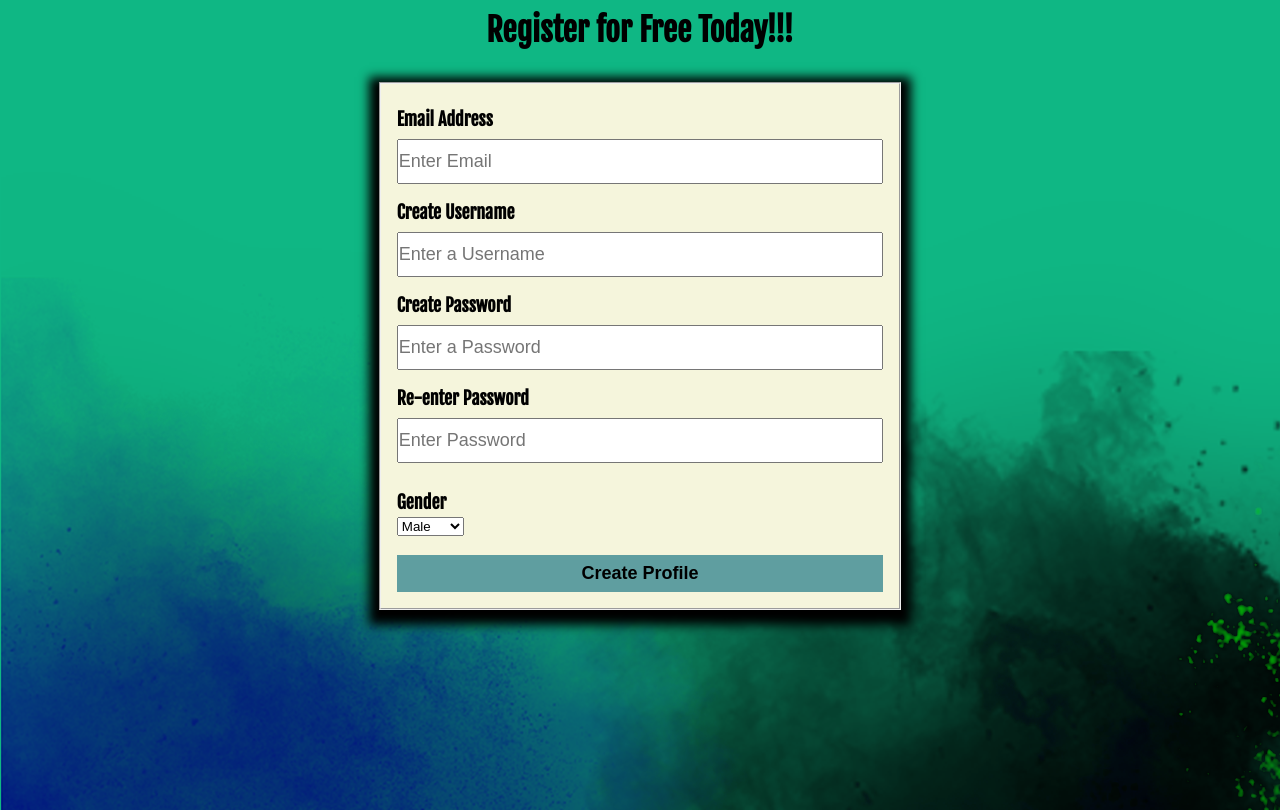
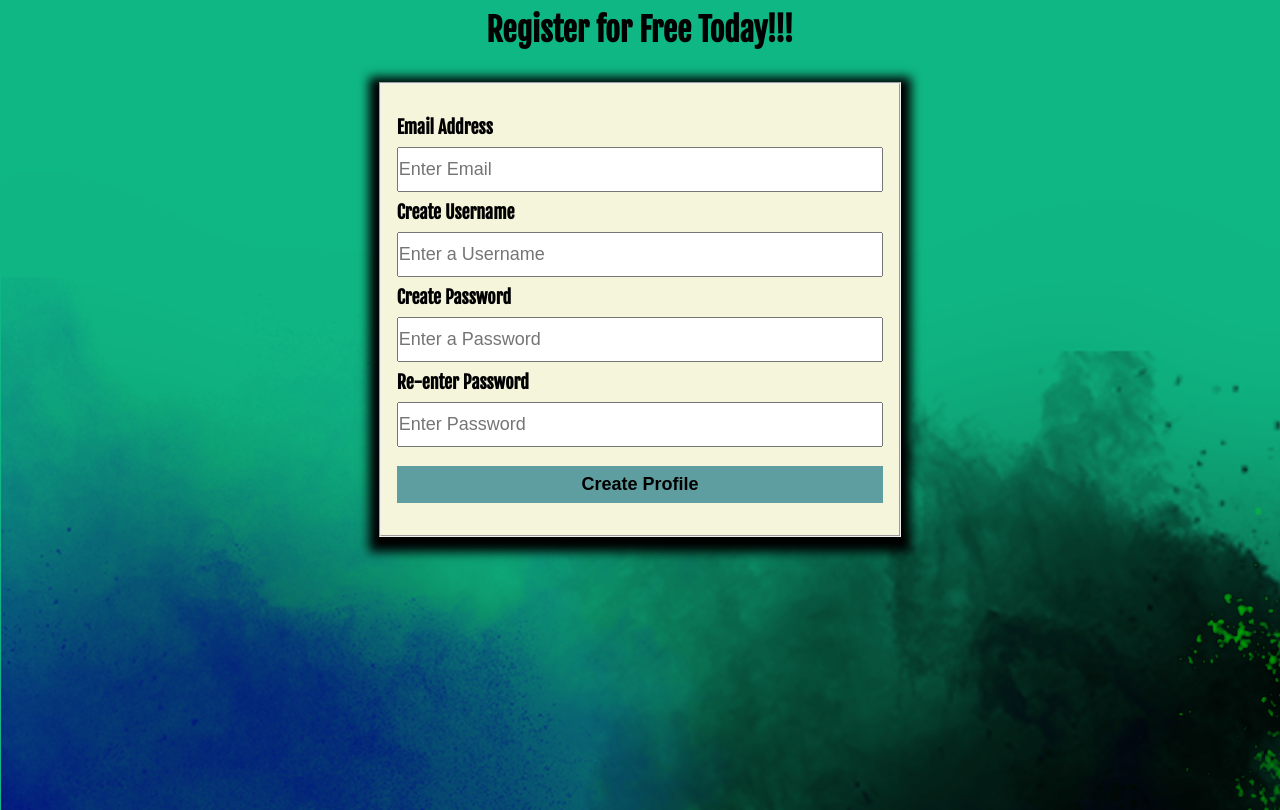
Before and after one commit to 28-png/codeup-web-exercises, a PHP site: page /register-page.html in a window 1280 px wide. Run offline with PHP 8.4, Linux system fonts and the light colour scheme.

Commit message:
updated welcome file

```diff
--- a/css/register.css
+++ b/css/register.css
@@ -42,7 +42,7 @@ form {
 
 .form-group {
     width: 100%;
-    margin: .5em 0;
+    margin: 1em 0;
 }
 
 .form-label {
@@ -60,6 +60,7 @@ form {
     font-weight: bold;
     border: 1px lightblue;
     background-color: cadetblue;
+    margin-top: 10px;
 }
 .h:hover {
     color: white;
--- a/css/twitter.css
+++ b/css/twitter.css
@@ -12,9 +12,10 @@ body, html {
     background-color: var(--main-bg);
     height: 100%;
     width: 100%;
-    margin: 0;
+    margin: 0 0 50px 0;
     padding: 0;
     font-family: Arial, Ubuntu, sans-serif;
+
 }
 header {
     background-image: url("https://loremflickr.com/1200/300");
@@ -73,7 +74,7 @@ a {
 .media {
     width: 100%;
     background-color: var(--light-bg);
-    border-bottom: 1px solid var(--main-bg);
+    border-bottom: 1px solid var(--separator-color);
     padding: .5em;
     overflow: auto;
 }
@@ -86,6 +87,7 @@ a {
 
 .media-body {
     width: calc(100% - 50px);
+    float: left;
 }
 
 .profile-items {
--- a/register-page.html
+++ b/register-page.html
@@ -6,34 +6,32 @@
     <link rel="stylesheet" href="css/register.css">
     <link href="https://fonts.googleapis.com/css?family=Fjalla+One|Teko&display=swap" rel="stylesheet">
 </head>
+<script>
+    function checkPassword() {
+        var p = f.pass.value;
+        var cp = f.cPass.value;
+        if(p !== cp) {
+           alert('password does not match')
+        } else {
+            alert('passwords match')
+        }
+    }
+</script>
     <body>
-    <center><h1>Register for Free Today!!!</h1></center>
-     <form action="register-page.html" method="post">
+   <center><h1>Register for Free Today!!!</h1></center>
+     <form name="f">
          <fieldset>
              <div class="form-group">
                  <label for="email" class="form-label">Email Address</label>
-              <input type="email" id="email" name="email" class="input" placeholder="Enter Email" required="required">
-             </div>
-             <div class="form-group">
+                <input type="email" id="email" name="email" class="input" placeholder="Enter Email" required="required">
                  <label for="username" class="form-label">Create Username</label>
                  <input type="text" id="username" name="username" class="input" placeholder="Enter a Username" required="required">
+                 <label for="password" class="form-label">Create Password</label>
+                 <input type="password" id="password" name="pass" class="input" placeholder="Enter a Password" required="required">
+                 <label for="password2" class="form-label">Re-enter Password</label>
+                 <input type="password" id="password2" class="input" name="cPass" placeholder="Enter Password" required="required">
+             <button type="submit" name="submit" class="btn button-block h" value="checkPassword" onclick="checkPassword()">Create Profile</button>
              </div>
-             <div class="form-group">
-                 <label for="password" class="form-label">Create Password</label>
-                 <input type="password" id="password" name="password-input" class="input" placeholder="Enter a Password" required="required">
-             </div>
-             <div class="form-group">
-                 <label for="password2" class="form-label">Re-enter Password</label>
-                 <input type="password" id="password2" class="input" name="password-input" placeholder="Enter Password" required="required">
-             </div>
-             <div class="form-group input">
-               <h5 class="form-label">Gender</h5>
-                 <select name="name-choice" id="name-input">
-                     <option value="male">Male</option>
-                     <option value="female">Female</option>
-                 </select>
-             </div>
-             <button type="submit" name="submit" class="btn button-block h">Create Profile</button>
          </fieldset>
       </form>
 
--- a/twitter.html
+++ b/twitter.html
@@ -21,7 +21,7 @@
         </div>
         <div class="profile-form">
             <form action="#" class="text-right">
-                <button class="btn btn-large">Edit profile</button>
+               <button class="btn btn-large">Edit profile</button>
             </form>
         </div>
     </section>
--- a/welcome.html
+++ b/welcome.html
@@ -32,7 +32,7 @@
     <hr>
         <h3>Core Values</h3>
         <ul>
-            <li>Competence</li>
+           <li>Competence</li>
             <li>Involvement</li>
            <li>Technology</li>
         </ul>
```
Also changed, not shown: flexbox.html (added, +35 -0 lines).
